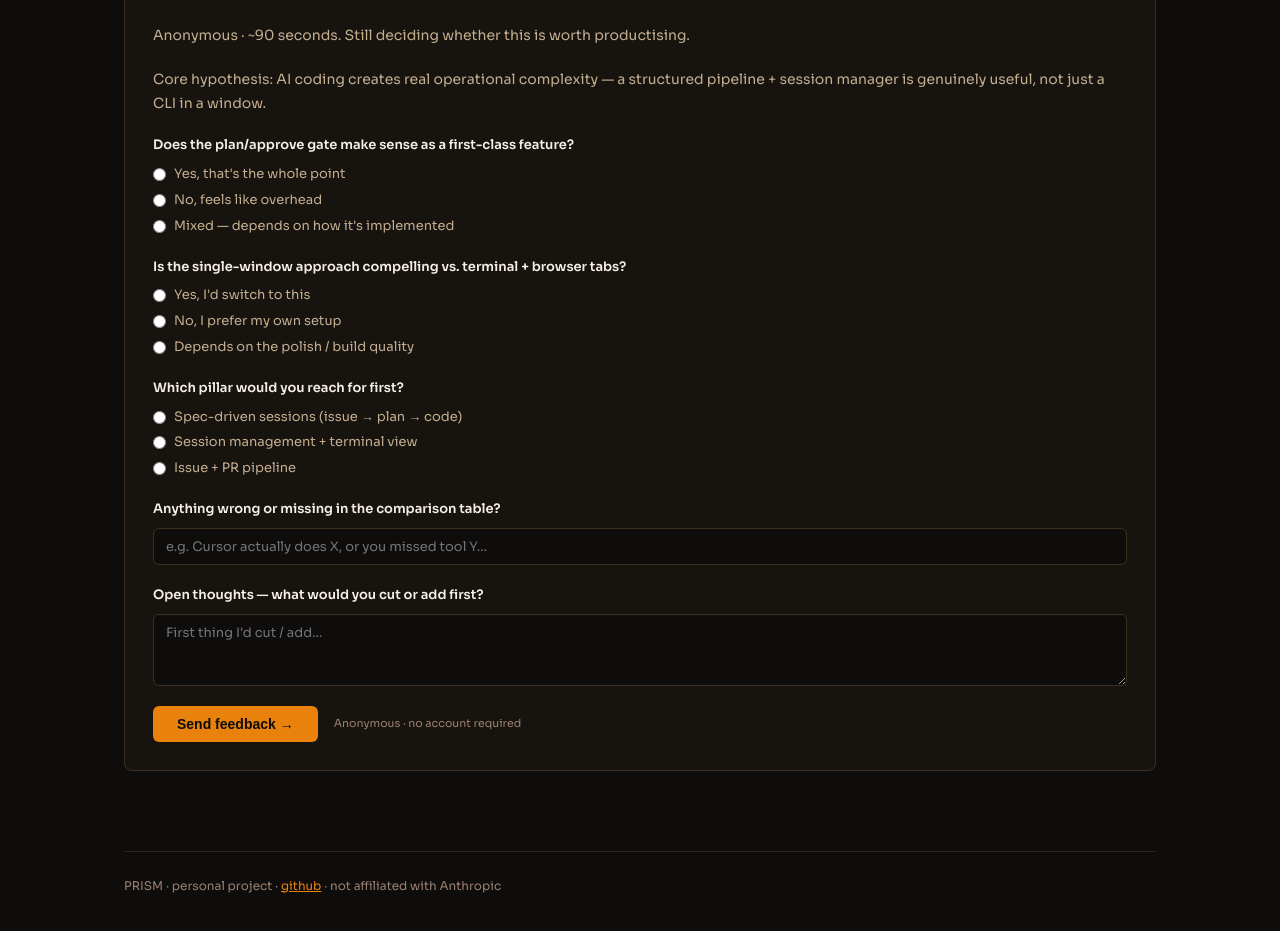
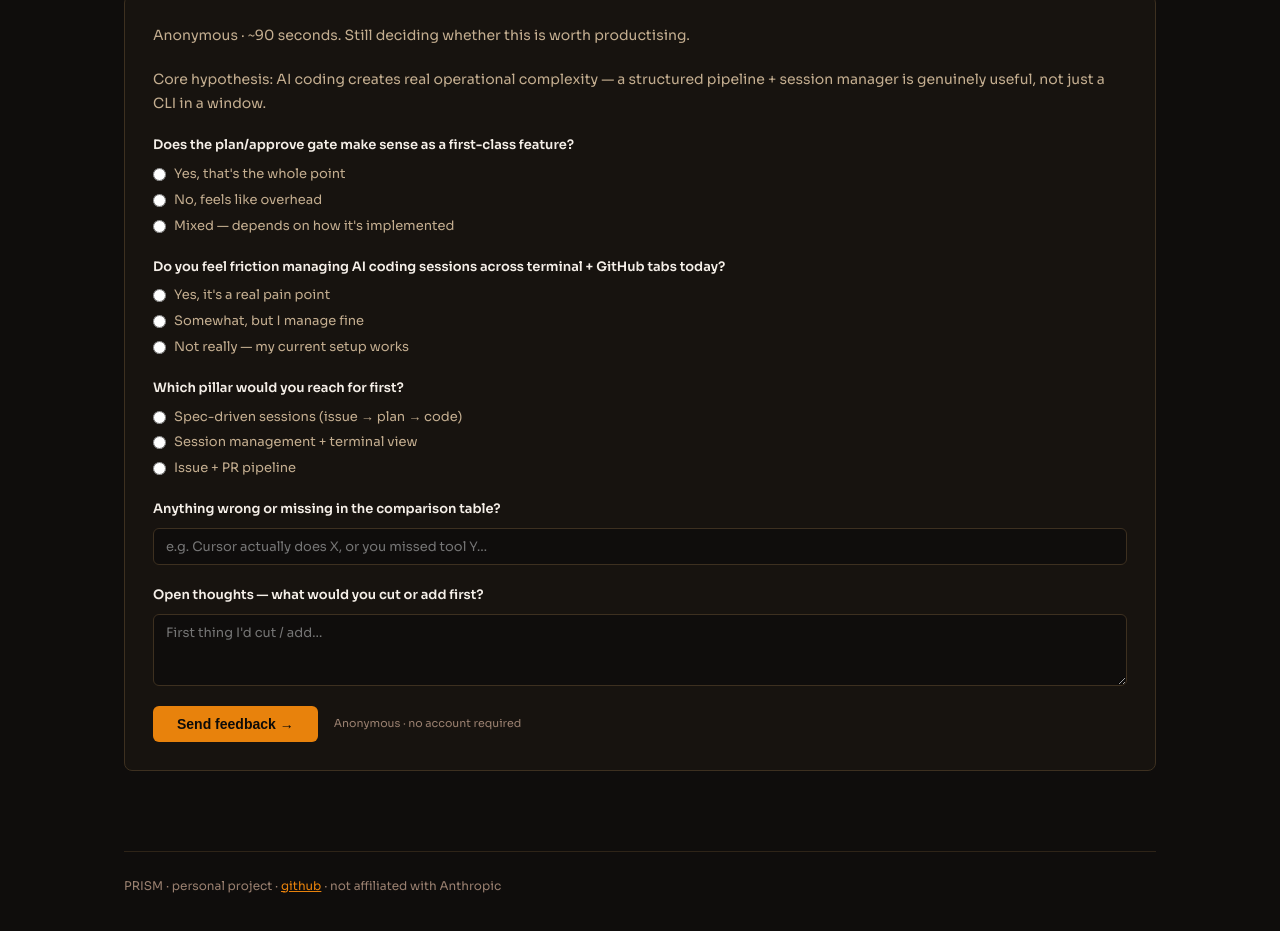
Before and after one commit to david-newspark/prism-preview, a plain HTML site: page index.html in a window 1280 px wide. Shown: the part 4001-4932 px from the top of the page. Drawn offline with Linux system fonts and the light colour scheme.

Commit message:
Swap session friction question to validate problem not solution
Co-Authored-By: Claude Sonnet 4.6 <noreply@anthropic.com>

```diff
--- a/index.html
+++ b/index.html
@@ -681,11 +681,11 @@
         </div>
 
         <div class="form-group">
-          <label>Is the single-window approach compelling vs. terminal + browser tabs?</label>
+          <label>Do you feel friction managing AI coding sessions across terminal + GitHub tabs today?</label>
           <div class="radio-group">
-            <label class="radio-item"><input type="radio" name="q2" value="Yes, I'd switch to this"> Yes, I'd switch to this</label>
-            <label class="radio-item"><input type="radio" name="q2" value="No, I prefer my own setup"> No, I prefer my own setup</label>
-            <label class="radio-item"><input type="radio" name="q2" value="Depends on build quality"> Depends on the polish / build quality</label>
+            <label class="radio-item"><input type="radio" name="q2" value="Yes, it's a real pain"> Yes, it's a real pain point</label>
+            <label class="radio-item"><input type="radio" name="q2" value="Somewhat, but I manage"> Somewhat, but I manage fine</label>
+            <label class="radio-item"><input type="radio" name="q2" value="Not really"> Not really — my current setup works</label>
           </div>
         </div>
 
```
